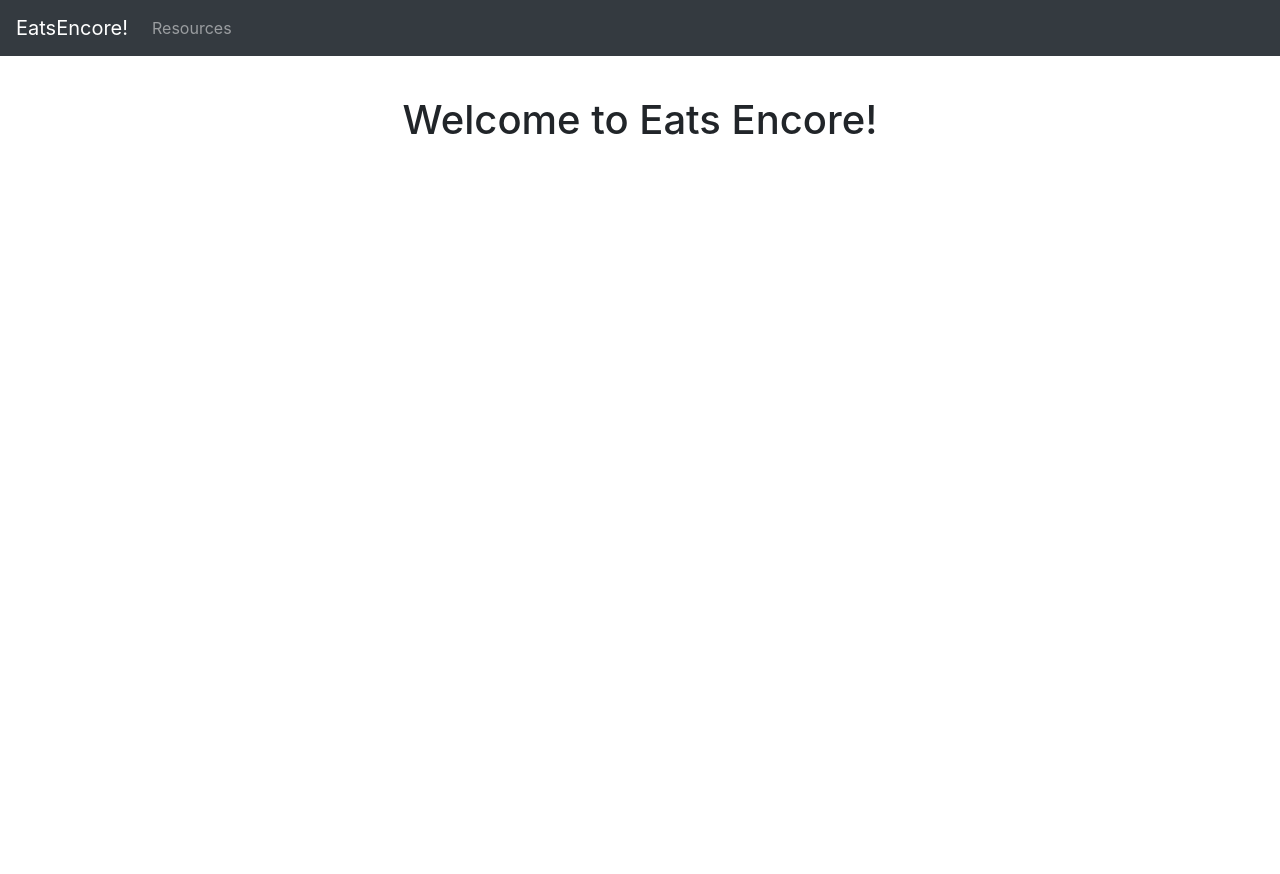
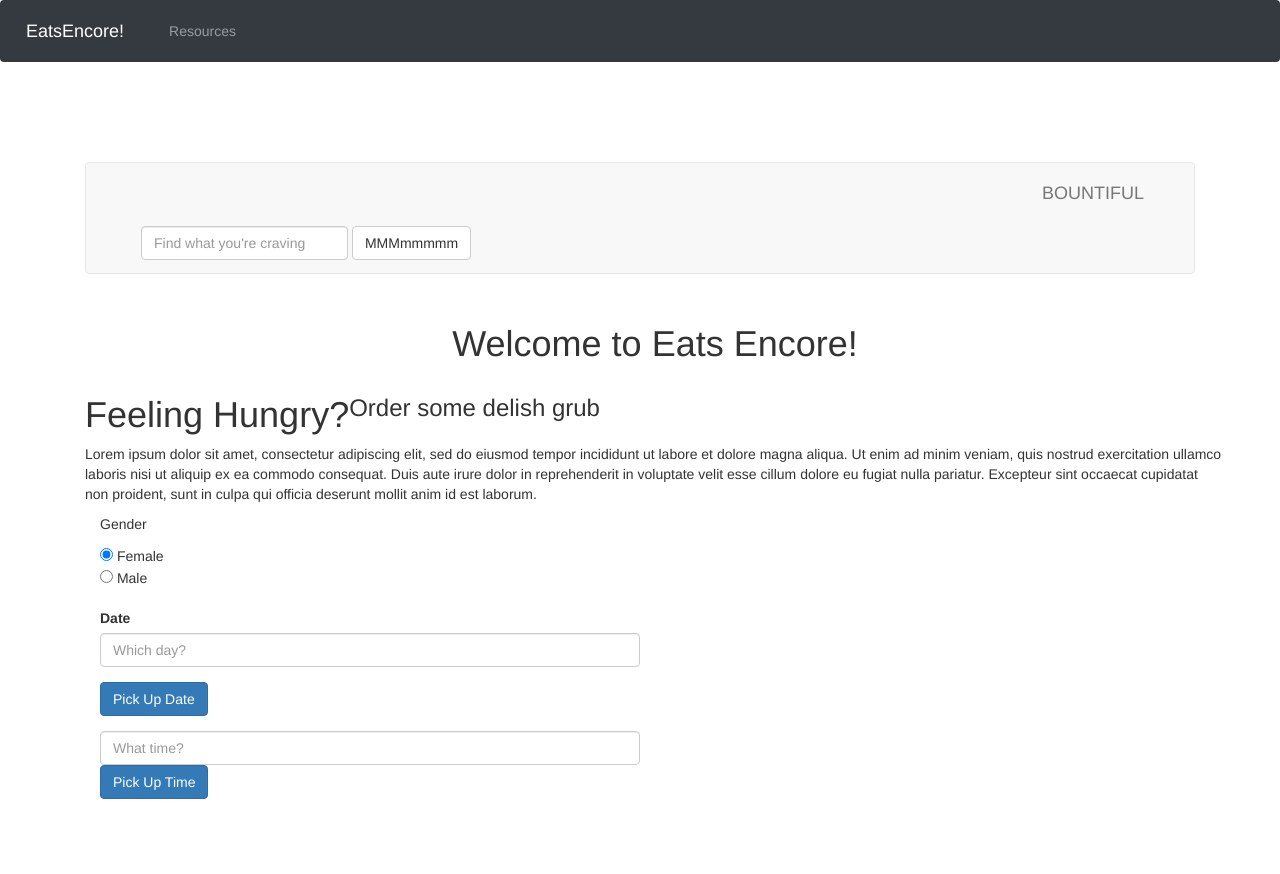
Before and after one commit to ocsc-datascience/EatsEncore, a Flask app: page / in a window 1280 px wide. Before the commit the page ends 135 px from the top, so only its background shows below. Run offline with Flask 2, Linux system fonts and the light colour scheme; some libraries are stand-ins or nearby versions.

Commit message:
now with charla's code

```diff
--- a/templates/index.html
+++ b/templates/index.html
@@ -1,6 +1,69 @@
 {% extends "index_core.html" %}
 {% block content %}
 
+ <html>
+
+<head>
+  <meta charset="utf-8">
+  <title>EatsEncore ML POC</title>
+  <!-- Bring in our bootstrap stylesheet -->
+  <link rel="stylesheet" href="https://maxcdn.bootstrapcdn.com/bootstrap/3.3.7/css/bootstrap.min.css" integrity="sha384-BVYiiSIFeK1dGmJRAkycuHAHRg32OmUcww7on3RYdg4Va+PmSTsz/K68vbdEjh4u" crossorigin="anonymous">
+  <link rel="stylesheet" href="style.css">
+
+  <!--  jQuery -->
+  <script type="text/javascript" src="https://code.jquery.com/jquery-1.11.3.min.js"></script>
+
+<!-- Bootstrap Date-Picker Plugin -->
+
+</script>
+  <link rel="stylesheet" href="https://cdnjs.cloudflare.com/ajax/libs/bootstrap-datepicker/1.5.0/css/bootstrap-datepicker3.min.css">
+  <script type='text/javascript' src="https://cdnjs.cloudflare.com/ajax/libs/bootstrap-datepicker/1.5.0/js/bootstrap-datepicker.min.js">
+</script>
+
+<script src="https://netdna.bootstrapcdn.com/bootstrap/3.0.3/js/bootstrap.min.js"></script>
+
+<script type='text/javascript' src='//code.jquery.com/jquery-1.8.3.js'>
+<script type='text/javascript'>
+$(function(){
+$('.input-group.date').datepicker({
+    calendarWeeks: true,
+    todayHighlight: true,
+    autoclose: true
+});
+});
+
+</script>
+</head>
+
+<body>
+  <!--NAV BAR -->
+  <nav class="navbar navbar-default">
+    <div class="container-fluid">
+      <!-- Brand and toggle get grouped for better mobile display
+        DOES THIS NEED TOGGLE? ALSO, WHAT DOES COLLAPSED MEAN HERE?-->
+      <div class="navbar-header">
+        <button type="button" class="navbar-toggle collapsed" data-toggle="collapse" data-target="#bs-example-navbar-collapse-1" aria-expanded="false">
+<!--         <span class="sr-only">Toggle navigation</span>
+        <span class="icon-bar"></span>
+        <span class="icon-bar"></span>
+        <span class="icon-bar"></span> -->
+      </button>
+        <a class="navbar-brand" href="#">BOUNTIFUL</a>
+      </div>
+
+      <!-- Collect the nav links, forms, and other content for toggling -->
+      <div class="collapse navbar-collapse" id="bs-example-navbar-collapse-1">
+        <form class="navbar-form navbar-left">
+          <div class="form-group">
+            <input type="text" class="form-control" placeholder="Find what you're craving">
+          </div>
+          <button type="submit" class="btn btn-default">MMMmmmmm</button>
+        </form>
+      </div>
+      <!-- /.navbar-collapse -->
+    </div>
+    <!-- /.container-fluid -->
+  </nav>
      <div class="container">
        <div class="row">
          <div class="col-md-12 text-center mt-3">
@@ -8,5 +71,87 @@
          </div>
        </div>
      </div>
+  <!--HOMEPAGE: LEFT COLUMN CODE GOES HERE-->
+  <div class="container">
+    <!-- First Row: IS THIS CORRECT? IS IT A ROW? -->
+    <div class="row">
+      <!-- 1 of 2 columns -->
+      <div class="col-xs-6 col-md-12 ">
+      </div>
+      <h1>Feeling Hungry?</h1>
+      <h3>Order some delish grub</h3>
+      <p>Lorem ipsum dolor sit amet, consectetur adipiscing elit, sed do eiusmod tempor incididunt ut labore et dolore magna aliqua. Ut enim ad minim veniam, quis nostrud exercitation ullamco laboris nisi ut aliquip ex ea commodo consequat. Duis aute irure dolor in reprehenderit in voluptate velit esse cillum dolore eu fugiat nulla pariatur. Excepteur sint occaecat cupidatat non proident, sunt in culpa qui officia deserunt mollit anim id est laborum.</p>
+      <!--DO WE NEED LINKS TO ANYTHING? OUR BIOS? THE GITHUB REPO?-->
+
+      <!--VERTICAL RULE LINE GOES HERE (TBD)-->
+      <!-- 2 of 2 columns -->
+      <!--HOMEPAGE: RIGHT COLUMN CODE GOES HERE-->
+      <div class="col-xs-6 col-md-12 ">
+      <p>Gender</p>
+      <!--GENDER FORM, radio buttons-->
+      <form>
+        <input type="radio" name="gender" value="female" checked> Female<br>
+        <input type="radio" name="gender" value="male"> Male<br>
+        <br>
+      </form>
+      </div>
+    <!--END GENDER FORM-->
+
+    <!--DATEPICKER FORM-->
+    <div class="container-fluid">
+      <div class="row">
+        <div class="col-md-6 col-sm-6 col-xs-12">
+
+    <!-- Form code begins -->
+    <form method="post">
+      <div class="form-group"> <!-- Date input -->
+        <label class="control-label" for="date">Date</label>
+        <input class="form-control" id="date" name="date" placeholder="Which day?" type="text"/>
+      </div>
+      <div class="form-group"> <!-- Submit button -->
+        <button class="btn btn-primary " name="submit" type="submit">Pick Up Date</button>
+      </div>
+     </form>
+     <!-- END DATEPICKER FORM -->
+
+     <!-- TIMEPICKER FORM -->
+     <!-- STILL NEED TO ADD DROPDOWN TIME AS POP UP ON CLICK, LIKE THE CALENDAR -->
+     <div class="md-form">
+      <input placeholder="What time?" type="text" id="input_starttime" class="form-control timepicker">
+      <div class="form-group"> <!-- Submit button -->
+        <button class="btn btn-primary " name="submit" type="submit">Pick Up Time</button>
+      </div>
+      <!-- <label for="input_starttime">Light version, 12hours</label> -->
+</div>
+
+<!--DATEPICKER JS -->
+<script>
+    $(document).ready(function(){
+      var date_input=$('input[name="date"]'); //our date input has the name "date"
+      var container=$('.bootstrap-iso form').length>0 ? $('.bootstrap-iso form').parent() : "body";
+      var options={
+        format: 'mm/dd/yyyy',
+        container: container,
+        todayHighlight: true,
+        autoclose: true,
+      };
+      date_input.datepicker(options);
+    })
+</script>
+
+<!--TIMEPICKER JS -->
+<script>
+  $('#spanExample').timepicker();
+    $('#openSpanExample').on('click', function(){
+    $('#spanExample').timepicker('show');
+});
+    // Time Picker Initialization
+$('#input_starttime').pickatime({});
+</script>
+
+
+</body>
+
+</html>
 
 {% endblock %}
```
